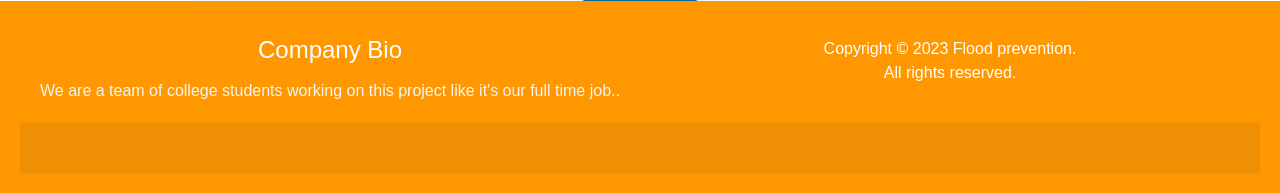
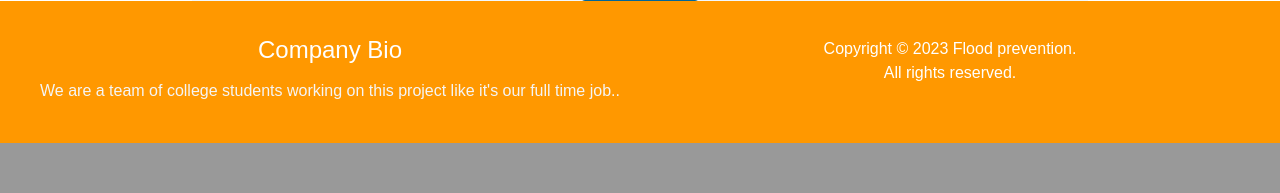
Before and after one commit to DevJSter/floodpred, a Flask app: page / in a window 1280 px wide. Shown: the part 1472-1665 px from the top of the page. After the commit the page ends 1615 px from the top, so only its background shows below. Run offline with Flask 3, Linux system fonts and the light colour scheme; parts of the project's set-up code (start-up, migrations or seed data) failed here and were passed over; some libraries are stand-ins or nearby versions.

Commit message:
fixes : Footer

```diff
--- a/templates/index.html
+++ b/templates/index.html
@@ -38,7 +38,7 @@
         <div class="form-group">
           <label for="month">Month:</label>
           <select id="month" name="month" required>
-            <option value="" disabled selected hidden>Select a month</option>
+            <option value="" disabled selected hidden >Select a month</option>
             <option value="1">January</option>
             <option value="2">February</option>
             <option value="3">March</option>
@@ -77,33 +77,6 @@
           <p class="mb-0">Copyright © 2023 Flood prevention.
             <br>All rights reserved.</p>
         </div>
-  </div>
-
-
-        <!-- <div class="col l3 s12">
-          <h5 class="white-text">Settings</h5>
-          <ul>
-            <li><a class="white-text" href="#!">Link 1</a></li>
-            <li><a class="white-text" href="#!">Link 2</a></li>
-            <li><a class="white-text" href="#!">Link 3</a></li>
-            <li><a class="white-text" href="#!">Link 4</a></li>
-          </ul>
-        </div>
-        <div class="col l3 s12">
-          <h5 class="white-text">Connect</h5>
-          <ul>
-            <li><a class="white-text" href="#!">Link 1</a></li>
-            <li><a class="white-text" href="#!">Link 2</a></li>
-            <li><a class="white-text" href="#!">Link 3</a></li>
-            <li><a class="white-text" href="#!">Link 4</a></li>
-          </ul>
-        </div>
-      </div>
-    </div> -->
-    <div class="footer-copyright">
-      <div class="container2">
-
-      </div>
     </div>
 </footer>
 </body>
```
